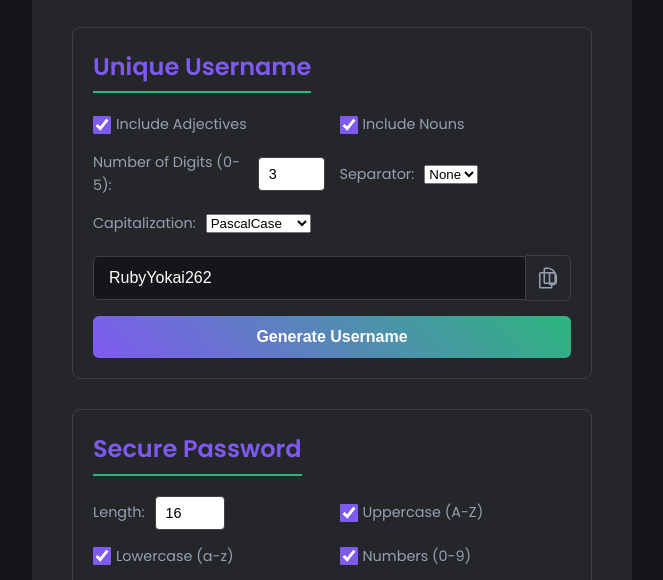
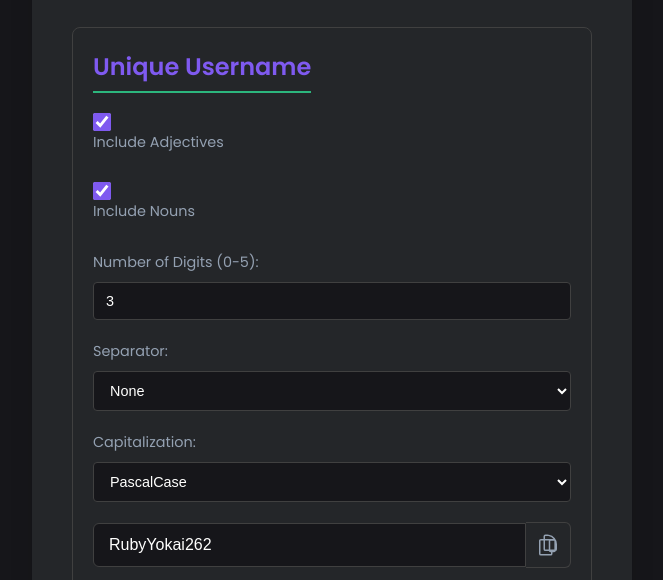
Before and after one commit to metalfurius/Generator, a plain HTML site: page index.html in a window 1280 px wide. Shown: the part 148-728 px from the top of the page, without its empty margins (308-971 px from the left). Drawn offline with Linux system fonts and the light colour scheme.

Commit message:
Update style.css

```diff
--- a/style.css
+++ b/style.css
@@ -112,7 +112,7 @@ header p {
     margin-bottom: 15px;
 }
 
-.result-display input[type="text"] {
+.result-display input {
     flex-grow: 1;
     padding: 12px 15px;
     border: 1px solid var(--border-color);
@@ -123,7 +123,7 @@ header p {
     outline: none;
 }
 
-.result-display input[type="text"]::placeholder {
+.result-display input::placeholder {
     color: var(--text-light);
 }
 
@@ -151,38 +151,47 @@ header p {
 .options {
     margin-bottom: 20px;
     display: grid;
-    grid-template-columns: repeat(auto-fit, minmax(200px, 1fr));
-    gap: 15px;
+    grid-template-columns: repeat(auto-fit, minmax(250px, 1fr)); /* Increased minmax value */
+    gap: 20px; /* Increased gap */
 }
 
 .option-group, .checkbox-group {
     display: flex;
+    flex-direction: column; /* Stack label and input vertically */
+    align-items: flex-start; /* Align items to the start */
+}
+
+.option-group label, .checkbox-group label {
+    margin-bottom: 8px; /* Add space below the label */
+    font-size: 0.9em;
+    color: var(--text-light);
+}
+
+.checkbox-group label {
+    margin-left: 0; /* Remove left margin, handled by flex alignment */
+    cursor: pointer;
+    display: flex; /* Align checkbox and text */
     align-items: center;
 }
 
-.option-group label, .checkbox-group label {
-    margin-right: 10px;
-    font-size: 0.9em;
-    color: var(--text-light);
-}
-.checkbox-group label {
-    margin-left: 5px;
-    cursor: pointer;
-}
-
-.option-group input[type="number"] {
-    padding: 8px 10px;
+.option-group input,
+.option-group select { /* Apply to select as well */
+    padding: 10px 12px; /* Adjusted padding */
     border: 1px solid var(--border-color);
     border-radius: 4px;
     font-size: 0.9em;
-    width: 70px;
+    width: 100%; /* Make input and select take full width of the column */
+    background-color: var(--background-color); /* Ensure consistent background */
+    color: var(--text-color); /* Ensure consistent text color */
+    outline: none; /* Remove default outline */
 }
 
-.checkbox-group input[type="checkbox"] {
+.checkbox-group input {
     accent-color: var(--primary-color);
     width: 18px;
     height: 18px;
     cursor: pointer;
+    margin-right: 8px; /* Add space between checkbox and label text */
 }
 
 .generate-btn {
```
